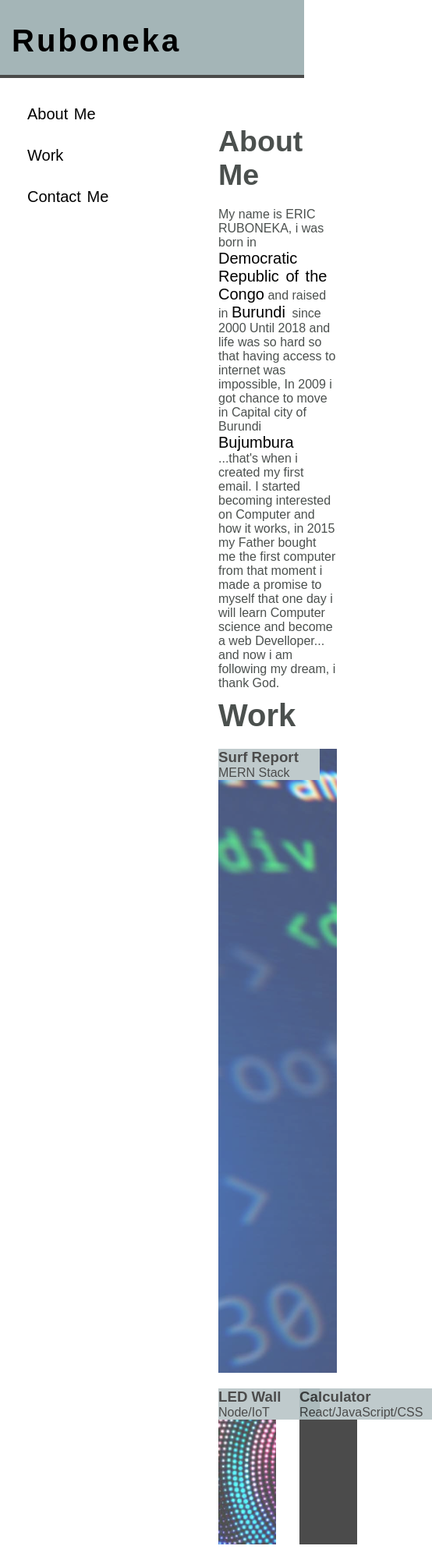
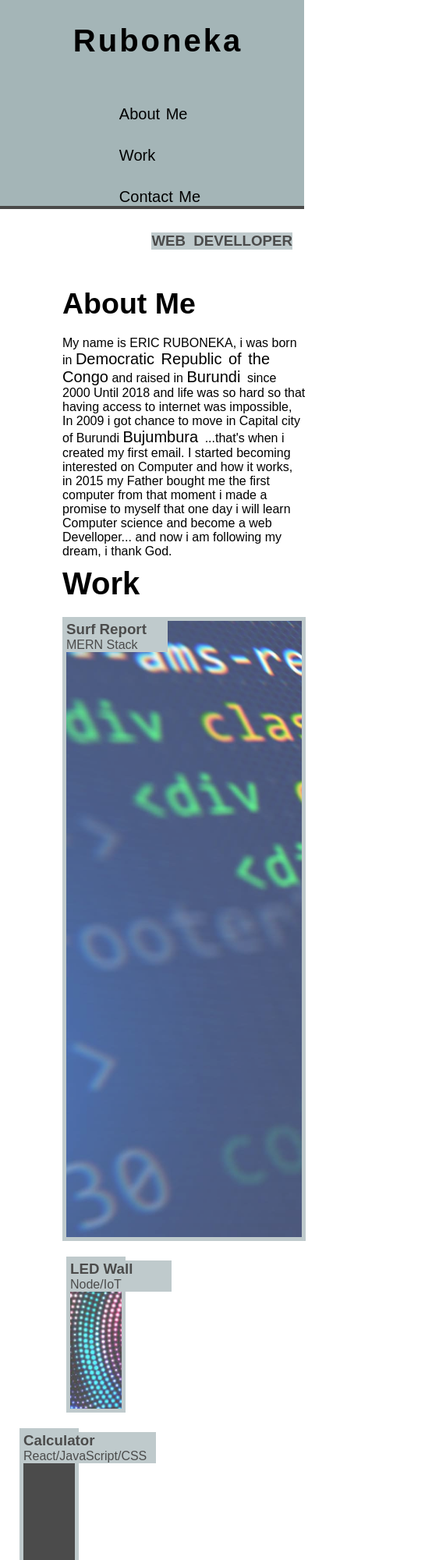
Before and after one commit to raphson1/portfolio2, a plain HTML site: page index.html in a window 390 px wide. Shown: the top 2000 px of the page at 78% size, 554 px wide, since content can reach past the window. Drawn offline with Linux system fonts and the light colour scheme.

Commit message:
media queries adjustement

```diff
--- a/assets/css/styles.css
+++ b/assets/css/styles.css
@@ -2,10 +2,10 @@
     margin: 0;
     padding: 0;
     box-sizing: border-box;
-    scroll-behavior: smooth !important;
     font-family: 'Montserrat', sans-serif;
 }
 
+/* css variables */
 :root{
    --mainColor:rgb(164, 181, 183);
    --secondColor: white;
@@ -15,7 +15,7 @@
 }
 
   body{
-      color: rgb(75, 80, 78);
+      color: var(--blkColor);
       font-family: 'Montserrat', sans-serif;
   }
 
@@ -25,7 +25,7 @@
       flex-direction: row;
       justify-content: space-between;
       height: 100px;
-      background-color: rgb(164, 181, 183);
+      background-color: var(--mainColor);
       color: black;
       border-bottom: solid rgb(74, 74, 73) 4px;
   }
@@ -67,8 +67,10 @@
     height: auto;
  }
 
+/* sub header section */
+
  .sub-header{
-    height: 50px;
+    height: 90px;
     background-image: url("../img/binary.png");
     opacity: var(--ImgOpacity);
     background-size:cover;
@@ -80,12 +82,14 @@
 
  .sub-header h3{
     float: right;
-    margin-top: 10px;
+    margin-top: 30px;
     margin-right: 15px;
     word-spacing: 5px;
-    color: var(--secondColor);
+    background-color: var(--mainColor);
+    color: var(--blkColor);
 
  }
+ /* body section */
 
  main{
     margin-left: 200px;
@@ -103,6 +107,7 @@
  .work-content #right{
     height: 800px;
     width: 80%;
+    border: solid var(--mainColor) 5px;
     background-image: url("../img/html.png");
     background-size: cover;
     opacity: var(--ImgOpacity);
@@ -118,7 +123,7 @@
  .ledCal  #ledWall{
     height: 200px;
     width: 39%;
-    background-color:rgb(74, 74, 73);
+    border: solid var(--mainColor) 5px;
     background-image: url("../img/led.png");
     opacity: var(--ImgOpacity);
     background-size: cover;
@@ -134,6 +139,7 @@
  .ledCal  #calculator{
     height: 200px;
     width: 39%;
+    border: solid var(--mainColor) 5px;
     background-image: url("../img/calculator.png");
     background-size: cover;
     opacity: var(--ImgOpacity);;
@@ -169,6 +175,8 @@
    color: var(--blkColor)
  }
 
+ /* footer  section*/
+
  footer{
     display: flex;
     flex-direction: column;
@@ -184,9 +192,10 @@
     color: black;
     margin: 20px;
     text-decoration: none;
-    font-size: 20px;
+    font-size: 23px;
     font-weight: 100;
     letter-spacing: 2px;
+    text-decoration: underline;
   }
 
  .contact{
@@ -213,34 +222,32 @@
  }
 
 
- /* mobile */
-@media screen and (max-width: 915px) {
-    .navbar{
+ /* media queries */
+
+ /* media screen mobile */
+ @media screen and (max-width: 768px) {
+     .navbar{
         flex-direction: column;
-    }
-    .navbar ul li{
-       display: flex;
-       flex-direction: block;
-       align-items: center;
-
-    }
-    footer{
-       flex-direction: block;
-    }
-
-}
-
- /* tablets */
- @media screen and (min-width: 916) and (max-width:1023) {
-     .navbar{
-         display: flex;
-         flex-direction: row;
-         text-align: center;
-     }
-     footer{
-        display: flex;
-        flex-direction: row;
-        text-align: center;
+        align-items: center;
+        height: max-content;
+        width: 100%;
+        justify-content:space-around
 
      }
+     .navbar ul li{
+         display: block;
+     }
+     main{
+        margin-left: 0px ;
+        float: center;
+     }
+     .ledCal{
+        display: flex;
+        flex-direction: column;
+        width: 50%;
+        justify-content: center;
+        margin: 5px;
+     }
+
+
  }
--- a/index.html
+++ b/index.html
@@ -3,6 +3,7 @@
 <head>
     <meta charset="utf=8">
     <title>Eric Ruboneka</title>
+    <meta name="viewport" content="width=device-width, initial-scale=1"/>
     <link rel="stylesheet" href="assets/css/styles.css">
 </head>
 <body>
```
